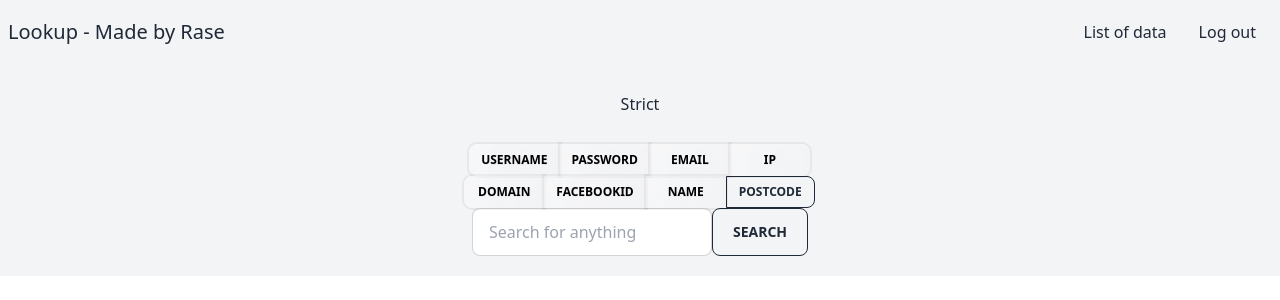
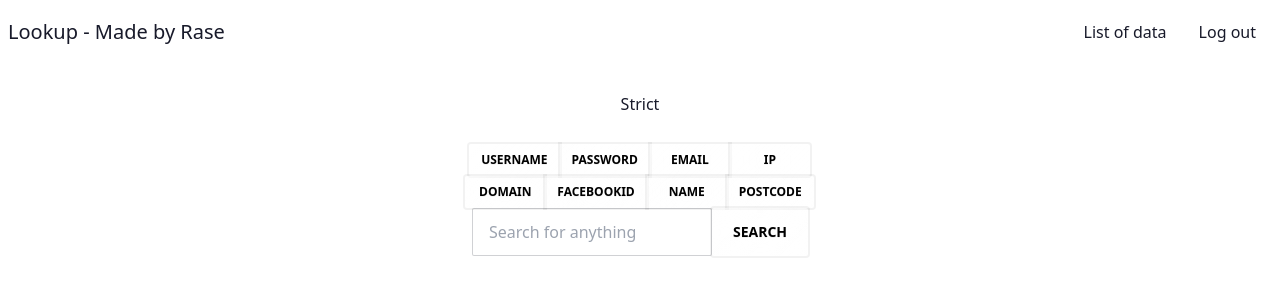
Before and after one commit to 52617365/Lookup, a Next.js app: page /lookup in a window 1280 px wide. Shown: the top 300 px of the page. Built offline with nearby package versions, Linux system fonts and the light colour scheme.

Commit message:
just added a ready to use theme bcuz fuck it lol.
Signed-off-by: 52617365 <rasengithub@protonmail.com>

```diff
--- a/components/LookUpOptionButtons.tsx
+++ b/components/LookUpOptionButtons.tsx
@@ -80,7 +80,7 @@ export default function LookUpOptionButtons({
                     name="options"
                     value={"zipcode"}
                     data-title={"postcode"}
-                    className="btn btn-outline btn-sm text-xs hover:bg-gray-200"
+                    className="btn glass btn-sm text-xs hover:bg-gray-200 text-black"
                 />
             </div>
         </div>
--- a/components/SearchButton.tsx
+++ b/components/SearchButton.tsx
@@ -6,10 +6,10 @@ export default function SearchButton({
     searchButtonHandler: any;
 }): JSX.Element {
     if (isLoading) {
-        return <button className="btn loading btn-outline w-24"></button>;
+        return <button className="btn loading glass w-24 text-black"></button>;
     } else {
         return (
-            <button onClick={searchButtonHandler} className="btn btn-outline w-24">
+            <button onClick={searchButtonHandler} className="btn glass w-24 text-black">
                 Search
             </button>
         );
--- a/pages/_app.tsx
+++ b/pages/_app.tsx
@@ -1,17 +1,15 @@
 import "../styles/globals.css";
 import type {AppProps} from "next/app";
 import {SessionProvider} from "next-auth/react";
+import {ThemeProvider} from "next-themes";
 
 function MyApp({Component, pageProps: {session, ...pageProps}}: AppProps) {
     return (
-        // <ThemeProvider defaultTheme="business">
-        <div className={"bg-gray-100"}>
+        <ThemeProvider defaultTheme="corporate">
             <SessionProvider session={session}>
                 <Component {...pageProps} />
-                {/*<Footer/>*/}
             </SessionProvider>
-        </div>
-        // </ThemeProvider>
+        </ThemeProvider>
     );
 }
 
--- a/pages/lookup.tsx
+++ b/pages/lookup.tsx
@@ -44,7 +44,7 @@ function renderDatabaseResults(
         );
     }
     if (results.data.length === 0 && !isFetched) {
-        return <></>;
+        return <></>
     }
 
     return results.data.map((result: any, index: number) => {
```
